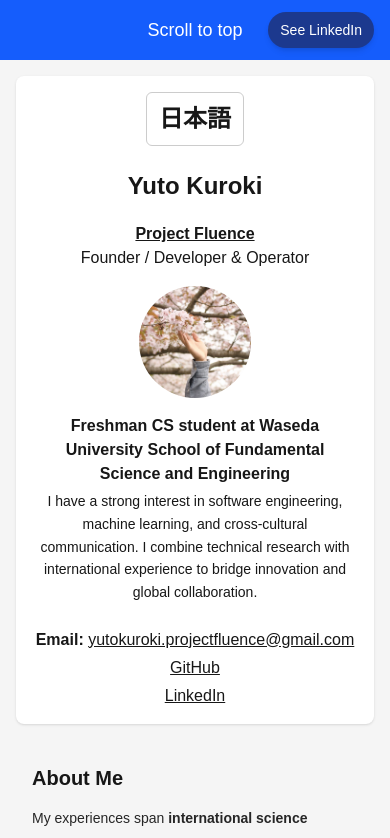
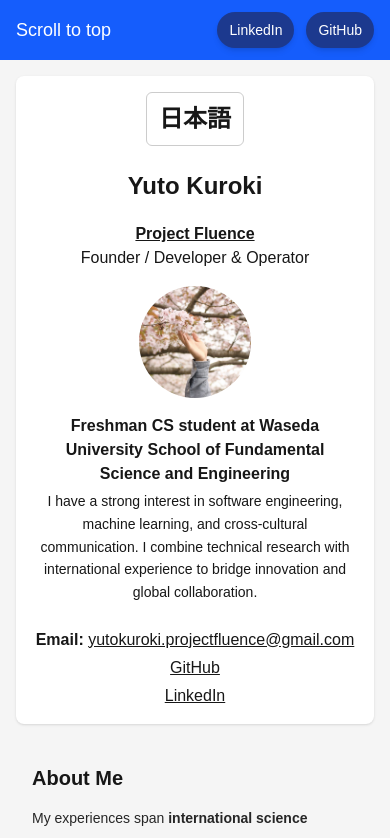
Before and after one commit to dronerd/yutokuroki-introduction-v1, a Next.js app: page / in a window 390 px wide. Shown: the top 838 px of the page. Built offline with nearby package versions, Linux system fonts and the light colour scheme.

Commit message:
Optimized Banner for mobile and small screens

```diff
--- a/app/ja/page.tsx
+++ b/app/ja/page.tsx
@@ -26,26 +26,47 @@ export default function HomePageJa() {
     <>
       {/* Sticky Banner */}
       <div className="w-full sticky top-0 z-50 bg-blue-600 text-white">
-        <div className="max-w-7xl mx-auto px-4 py-3 relative flex items-center">
-          {/* Center text - shorter on small screens */}
+        <div className="max-w-7xl mx-auto px-4 py-3 flex items-center relative md:pr-24 lg:pr-8 xl:pr-0">
+          {/* ページトップ */}
           <a
             href="#top"
-            className="absolute left-1/2 -translate-x-1/2 text-white font-medium hover:underline text-lg sm:text-lg cursor-pointer select-none"
+            className={
+              "text-white font-medium hover:underline text-lg cursor-pointer select-none " +
+              "text-left md:text-center " +
+              "md:absolute md:left-1/2 md:-translate-x-1/2"
+            }
             aria-label="ページトップへスクロール"
           >
-            <span className="inline sm:hidden">ページトップへ</span>
-            <span className="hidden sm:inline">ページトップへ — 黒木勇人のプロファイル</span>
+            <span className="inline md:hidden">ページトップ</span>
+            <span className="hidden md:inline">ページトップへ — 黒木勇人のプロファイル</span>
           </a>
 
-          {/* Right follow button */}
-          <a
-            href="https://www.linkedin.com/in/yuto-kuroki-a5b32b383/"
-            target="_blank"
-            rel="noreferrer"
-            className="ml-auto px-3 py-2 text-sm sm:text-base font-medium text-white bg-blue-900 rounded-full shadow-md transition-transform duration-200 hover:bg-blue-700 hover:scale-105 whitespace-nowrap"
-          >
-            LinkedInを見る
-          </a>
+          {/* 右側のボタン群 */}
+          <div className="ml-auto flex items-center gap-3 lg:mr-6 xl:mr-12">
+            {/* LinkedIn */}
+            <a
+              href="https://www.linkedin.com/in/yourprofile"
+              target="_blank"
+              rel="noreferrer"
+              className="px-3 py-2 text-sm md:text-base font-medium text-white bg-blue-900 rounded-full shadow-md transition-transform duration-200 hover:bg-blue-700 hover:scale-105 whitespace-nowrap"
+              aria-label="外部リンク: LinkedIn"
+            >
+              <span className="inline md:hidden">LinkedIn</span>
+              <span className="hidden md:inline">LinkedInを見る</span>
+            </a>
+
+            {/* GitHub */}
+            <a
+              href="https://github.com/dronerd"
+              target="_blank"
+              rel="noreferrer"
+              className="px-3 py-2 text-sm md:text-base font-medium text-white bg-blue-900 rounded-full shadow-md transition-transform duration-200 hover:bg-blue-700 hover:scale-105 whitespace-nowrap"
+              aria-label="外部リンク: GitHub"
+            >
+              <span className="inline md:hidden">GitHub</span>
+              <span className="hidden md:inline">GitHubを見る</span>
+            </a>
+          </div>
         </div>
       </div>
 
@@ -352,7 +373,7 @@ export default function HomePageJa() {
             </section>
 
             {/* Footer */}
-            <footer className="mt-12 border-t pt-6 text-sm text-neutral-500 text-center md:text-left">
+            <footer className="mt-12 border-t pt-6 text-sm text-neutral-500 md:text-left">
               All content © {currentYear} 黒木勇人
             </footer>
             <Link href="/privacy" target="_blank">
--- a/app/page.tsx
+++ b/app/page.tsx
@@ -27,26 +27,47 @@ export default function HomePageEn() {
     <>
       {/* Sticky Banner */}
       <div className="w-full sticky top-0 z-50 bg-blue-600 text-white">
-        <div className="max-w-7xl mx-auto px-4 py-3 relative flex items-center">
-          {/* Responsive center text: short on small screens, full on sm+ */}
+        <div className="max-w-7xl mx-auto px-4 py-3 flex items-center relative md:pr-24 lg:pr-8 xl:pr-0">
+          {/* ページトップ */}
           <a
             href="#top"
-            className="absolute left-1/2 -translate-x-1/2 text-white font-medium hover:underline text-lg sm:text-lg cursor-pointer select-none"
+            className={
+              "text-white font-medium hover:underline text-lg cursor-pointer select-none " +
+              "text-left md:text-center " +
+              "md:absolute md:left-1/2 md:-translate-x-1/2"
+            }
             aria-label="ページトップへスクロール"
           >
-            <span className="inline sm:hidden">Scroll to top</span>
-            <span className="hidden sm:inline">Scroll to top — Yuto Kuroki&apos;s Profile</span>
+            <span className="inline md:hidden">Scroll to top</span>
+            <span className="hidden md:inline">Scroll to top — Yuto Kuroki's Profile</span>
           </a>
 
-          {/* Right follow button */}
-          <a
-            href="https://www.linkedin.com/in/yuto-kuroki-a5b32b383/"
-            target="_blank"
-            className="ml-auto px-3 py-2 text-sm sm:text-base font-medium text-white bg-blue-900 rounded-full shadow-md transition-transform duration-200 hover:bg-blue-700 hover:scale-105 whitespace-nowrap"
-            rel="noreferrer"
-          >
-            See LinkedIn
-          </a>
+          {/* 右側のボタン群 */}
+          <div className="ml-auto flex items-center gap-3 lg:mr-6 xl:mr-12">
+            {/* LinkedIn */}
+            <a
+              href="https://www.linkedin.com/in/yourprofile"
+              target="_blank"
+              rel="noreferrer"
+              className="px-3 py-2 text-sm md:text-base font-medium text-white bg-blue-900 rounded-full shadow-md transition-transform duration-200 hover:bg-blue-700 hover:scale-105 whitespace-nowrap"
+              aria-label="外部リンク: LinkedIn"
+            >
+              <span className="inline md:hidden">LinkedIn</span>
+              <span className="hidden md:inline">See LinkedIn</span>
+            </a>
+
+            {/* GitHub */}
+            <a
+              href="https://github.com/dronerd"
+              target="_blank"
+              rel="noreferrer"
+              className="px-3 py-2 text-sm md:text-base font-medium text-white bg-blue-900 rounded-full shadow-md transition-transform duration-200 hover:bg-blue-700 hover:scale-105 whitespace-nowrap"
+              aria-label="外部リンク: GitHub"
+            >
+              <span className="inline md:hidden">GitHub</span>
+              <span className="hidden md:inline">See GitHub</span>
+            </a>
+          </div>
         </div>
       </div>
 
```
